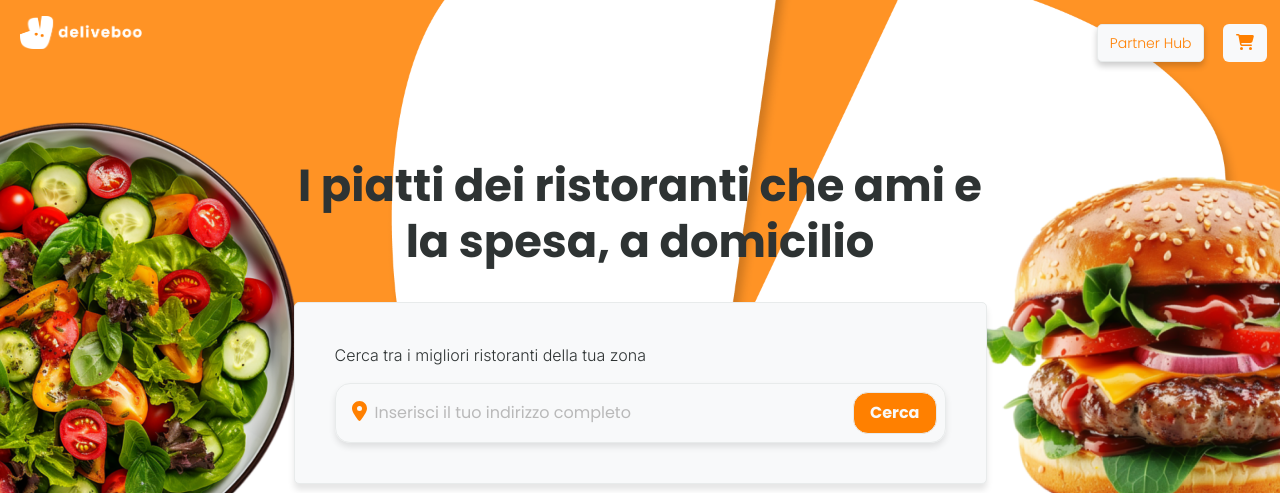
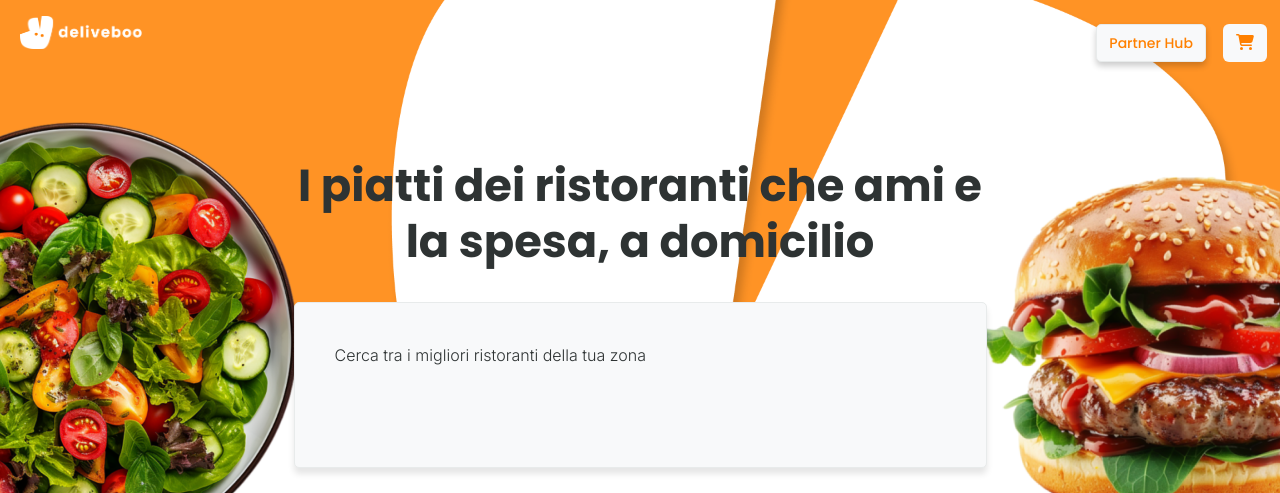
Before and after one commit to FrancescoRispoli17/deliveboo-frontend, a Vue app: page / in a window 1280 px wide. Shown: the top 493 px of the page. Built offline with nearby package versions, Linux system fonts and the light colour scheme.

Commit message:
[UPD] border left kart

```diff
--- a/src/components/apiComponents/SidebarComponent.vue
+++ b/src/components/apiComponents/SidebarComponent.vue
@@ -7,7 +7,7 @@ export default {
   },
   data() {
     return {
-      isAccordionOpen: false // Stato dell'accordion (aperto/chiuso)
+      isAccordionOpen: true // Stato dell'accordion (aperto/chiuso)
     };
   },
   methods: {
@@ -44,8 +44,8 @@ export default {
       style="cursor: pointer;">
       <h5 class="mb-2 fw-bold">Cucine</h5>
       <div>
-        <font-awesome-icon v-if="isAccordionOpen" icon="chevron-up" class=" icon" />
-        <font-awesome-icon v-else icon="chevron-down" class=" icon" />
+        <font-awesome-icon v-if="isAccordionOpen" icon="chevron-down" class=" icon" />
+        <font-awesome-icon v-else icon="chevron-up" class=" icon" />
       </div>
     </div>
 
--- a/src/components/header-buttons/CartCtaComponent.vue
+++ b/src/components/header-buttons/CartCtaComponent.vue
@@ -159,7 +159,7 @@ export default {
       </div>
     </div>
 
-    <!-- Modal (opzionale) -->
+    <!-- Modal -->
     <div
       class="modal fade w-100"
       id="headerModal"
@@ -239,6 +239,7 @@ hr {
   background-color: #f8f9fa;
   transition: right 0.3s ease-in-out;
   z-index: 1000;
+  border-left: 0.5px solid #ff800034;
 }
 
 .cart-sidebar-active {
--- a/src/components/header-buttons/LoginCtaComponent.vue
+++ b/src/components/header-buttons/LoginCtaComponent.vue
@@ -31,9 +31,8 @@ export default {
 
 .icon {
     color: $primary-color;
-    font-weight: 300;
+    font-weight: 500;
     font-size: 14px;
-    font-family: 'Poppins', sans-serif;
 }
 
 
--- a/src/components/hero/CardHeroComponent.vue
+++ b/src/components/hero/CardHeroComponent.vue
@@ -1,6 +1,8 @@
 
 <script>
-import InputAddressComponent from '../search-bar/InputAddressComponent.vue';
+import axios from 'axios';
+import { store } from '../../store';
+import SelectTypeComponent from '../apiComponents/SelectTypeComponent.vue';
 
 export default {
     name: 'CardHeroComponent' ,
@@ -9,10 +11,19 @@ export default {
     return{}
     },
     components: {
-        InputAddressComponent
+        SelectTypeComponent
     },
     methods: {
-
+        getTypes() {
+      const typesUrl = `${store.url}types`;
+      axios.get(typesUrl)
+        .then(response => {
+          this.availableTypes = response.data;
+        })
+        .catch(error => {
+          console.error('Errore nel recupero dei tipi:', error);
+        });
+    }
     }
 }
 
@@ -38,8 +49,8 @@ export default {
                     <p class="label mb-3">
                         Cerca tra i migliori ristoranti della tua zona
                     </p>
-                    <!-- input address -->
-                     <InputAddressComponent/>
+                    <!-- select type -->
+                     <SelectTypeComponent/>
 
                 </div>
             </div>
--- a/src/components/search-bar/InputAddressComponent.vue
+++ b/src/components/search-bar/InputAddressComponent.vue
@@ -16,13 +16,11 @@ export default {
 
 <template>
 
-    <form class="d-flex p-2 w-100 align-items-center" role="search">
-            <a href=""><font-awesome-icon :icon="['fas', 'map-marker-alt']" class="mx-2 icon" style="height: 20px;" /></a>
-            <input class="search-bar me-2" type="search" placeholder="Inserisci il tuo indirizzo completo" aria-label="Search">
-            <a href="/restaurant" class="search">
-                <span class="fw-bold">Cerca</span>
-            </a>
-    </form>
+    <div class="container d-flex p-2 w-100 align-items-center" role="search">
+
+        <!-- checkbox con le tipologie -->
+
+    </div>
 
 </template>
 
@@ -31,42 +29,12 @@ export default {
 @use 'src/assets/partials/_variables.scss' as *;
 @use 'src/assets/partials/_mixin.scss' as *;
 
-form {
+.container {
     @include border-radius-solid;
     box-shadow: 0 4px 6px rgba(0, 0, 0, 0.1);  // Ombreggiatura leggera
 }
 
-.a{
-    text-decoration: none;
-}
 
-.search-bar {
-    width: 100%;
-    border: none;
-    background-color: $quaternary-color;
-    color: #b9b9b9;
-
-    &:focus {
-        outline: none;
-        border: none;
-    }
-}
-
-.search-bar::placeholder {
-    color: #b9b9b9;
-}
-
-.icon {
-    color: $primary-color;
-}
-
-.search{
-    background-color: $primary-color;
-    color: $quaternary-color;
-    padding: 0.5rem 1rem;
-    @include border-radius-solid;
-    text-decoration:none;
-}
 
 
 
```
